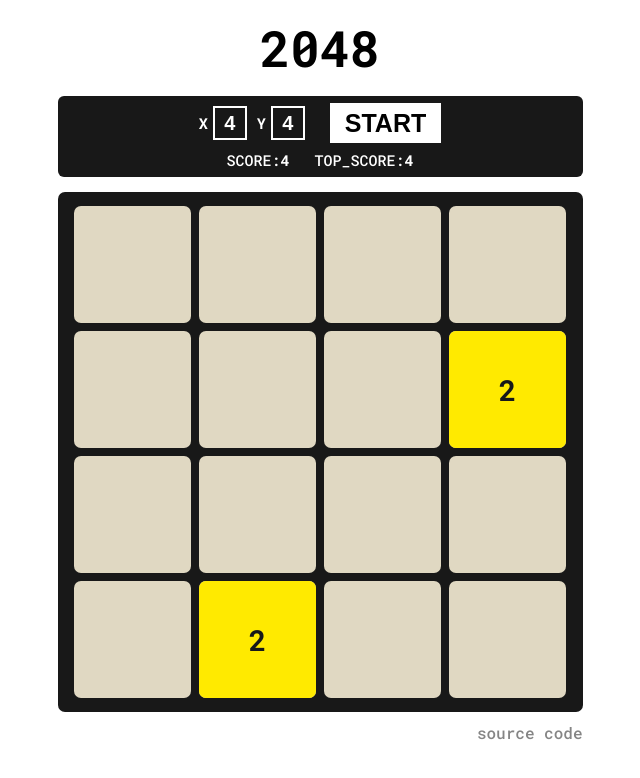
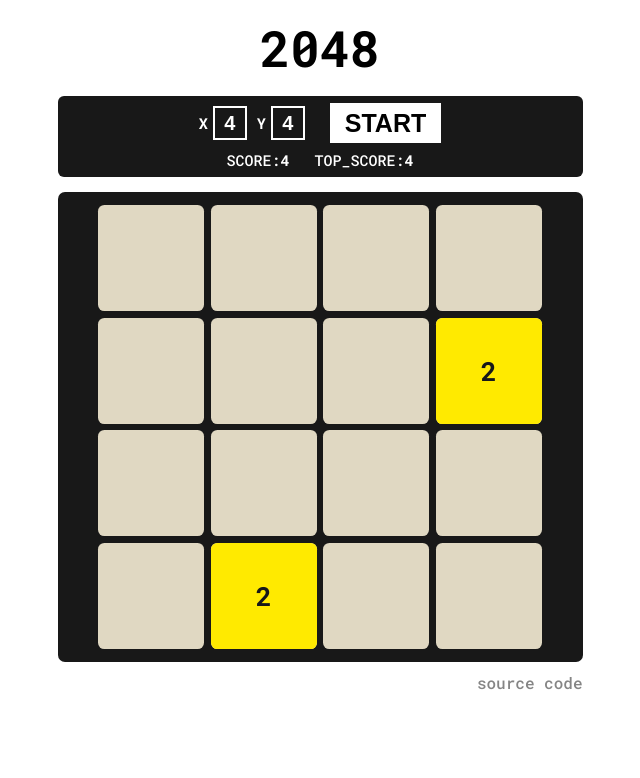
Before and after one commit to illkle/vue2048, a Vue app: page / in a window 1280 px wide. Shown: the top 778 px of the page, without its empty margins (320-960 px from the left). Built offline with nearby package versions, Linux system fonts and the light colour scheme.

Commit message:
improved display for non-squared boards

```diff
--- a/src/App.vue
+++ b/src/App.vue
@@ -15,6 +15,8 @@ export default {
       won: false,
       x: 4,
       y: 4,
+      x_i: 4,
+      y_i: 4,
       window: {
         width: 0,
         height: 0,
@@ -24,8 +26,11 @@ export default {
   },
   computed: {
     boardSize() {
-      const calculated = Math.min(this.window.width, this.window.height) * 0.9;
-      return calculated > 500 ? 500 : calculated;
+      const cellSize = Math.min(
+        (this.window.width - 100) / this.x,
+        (this.window.height - 350) / this.y
+      );
+      return cellSize;
     },
     score() {
       if (!this.board.field) {
@@ -48,6 +53,8 @@ export default {
   },
   methods: {
     initBoard() {
+      this.x = this.x_i;
+      this.y = this.y_i;
       this.board = boardProcessing.initBoard(this.x, this.y);
       this.addTwoToRandomPlace();
       this.addTwoToRandomPlace();
@@ -149,14 +156,28 @@ export default {
 </script>
 
 <template>
-  <div class="container" :style="{ width: `${boardSize + 25}px` }">
+  <div
+    class="container"
+    :style="{ width: `${(boardSize * x > 500 ? boardSize * x : 500) + 25}px` }"
+  >
+    <div class="info">
       <h1 class="title">2048</h1>
       <div class="menuContainer">
         <div class="newBox">
           X
-        <input class="dimsInput" type="number" max="20" v-model.number="x" />
+          <input
+            class="dimsInput"
+            type="number"
+            max="20"
+            v-model.number="x_i"
+          />
           Y
-        <input class="dimsInput" type="number" max="20" v-model.number="y" />
+          <input
+            class="dimsInput"
+            type="number"
+            max="20"
+            v-model.number="y_i"
+          />
           <button class="newGameButton" @click="initBoard()">START</button>
         </div>
         <div class="scoreBox">
@@ -164,17 +185,17 @@ export default {
           {{ topScore }}
         </div>
       </div>
+    </div>
     <div class="boardHolder">
       <BoardView
         v-if="this.board.field"
         :board="board"
-        :boardWidth="boardSize"
-        :boardHeight="boardSize"
+        :boardWidth="boardSize * x"
+        :boardHeight="boardSize * y"
         :lost="lost"
         @restartGame="initBoard()"
       />
     </div>
-    <div v-if="won">U WON BRUH</div>
     <div class="footer">
       <a href="https://github.com/ze-kel/vue2048">source code</a>
     </div>
@@ -195,6 +216,11 @@ html {
   -webkit-font-smoothing: antialiased;
   -moz-osx-font-smoothing: grayscale;
   text-align: center;
+}
+
+.info {
+  max-height: 325px;
+  padding-bottom: 15px;
 }
 
 .container {
@@ -277,7 +303,6 @@ input[type="number"]::-webkit-outer-spin-button {
   background-color: rgb(24, 24, 24);
   border-radius: 7px;
   padding: 10px 0;
-  margin-top: 25px;
 }
 
 .footer {
@@ -302,8 +327,5 @@ input[type="number"]::-webkit-outer-spin-button {
   .scoreBox {
     margin-top: 7px;
   }
-  .boardHolder {
-    margin-top: 15px;
-  }
 }
 </style>
--- a/src/components/BoardView.vue
+++ b/src/components/BoardView.vue
@@ -20,7 +20,6 @@ export default {
       gridGap: 2.5,
       cellSize: 0,
       cellMargin: 0,
-      horizontalpadding: 0,
     };
   },
   computed: {
@@ -58,14 +57,11 @@ export default {
     calculateDimensions() {
       const dims = this.boardDimensions;
       if (dims.x >= dims.y) {
-        this.cellSize = (this.boardWidth * 0.93) / dims.x;
-        this.cellMargin = (this.boardWidth * 0.07) / (dims.x * 2);
-        this.horizontalpadding = 0;
+        this.cellSize = (this.boardWidth * 0.94) / dims.x;
+        this.cellMargin = (this.boardWidth * 0.06) / (dims.x * 2);
       } else {
-        this.cellSize = (this.boardHeight * 0.93) / dims.y;
-        this.cellMargin = (this.boardHeight * 0.07) / (dims.y * 2);
-        this.horizontalpadding =
-          (dims.y - dims.x) * (this.cellSize + this.cellMargin * 2);
+        this.cellSize = (this.boardHeight * 0.94) / dims.y;
+        this.cellMargin = (this.boardHeight * 0.06) / (dims.y * 2);
       }
     },
     restartGame() {
@@ -100,7 +96,7 @@ export default {
     <div
       class="gridContainer"
       :style="{
-        width: `${boardWidth - horizontalpadding}px`,
+        width: `${boardWidth}px`,
       }"
     >
       <template :key="line.index" v-for="line in board.field">
@@ -121,8 +117,8 @@ export default {
         v-if="lost"
         class="gridContainer abs lost"
         :style="{
-          width: `${boardWidth - horizontalpadding}px`,
-          height: `${boardHeight - horizontalpadding}px`,
+          width: `${boardWidth}px`,
+          height: `${boardHeight}px`,
         }"
       >
         <p>You lost :(</p>
@@ -132,7 +128,7 @@ export default {
     <div
       class="gridContainer abs"
       :style="{
-        width: `${boardWidth - horizontalpadding}px`,
+        width: `${boardWidth}px`,
       }"
     >
       <NumberCell
--- a/src/components/NumberCell.vue
+++ b/src/components/NumberCell.vue
@@ -109,4 +109,5 @@ export default {
 };
 </script>
 
-<style lang="scss" scoped></style>
+<style scoped>
+</style>
```
Lines whose indentation alone changed are shown as unchanged.
